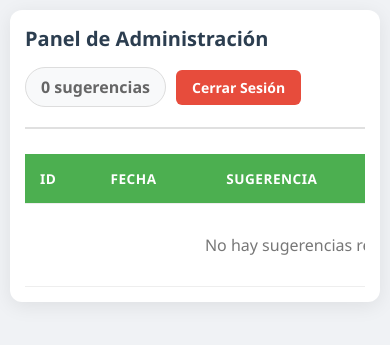
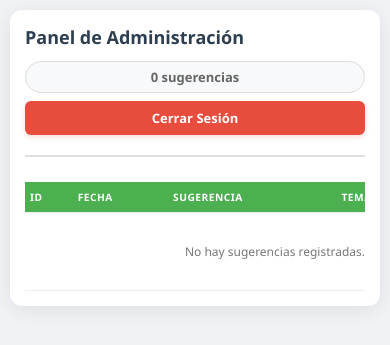
Before and after one commit to Aitor-Gocerra/formularioSugerenciasLosMismos, a PHP site: template src/php/vistas/panelAdmin.php in a window 390 px wide. Shown: the top 345 px of the page. Run offline with PHP 8.4, Linux system fonts and the light colour scheme; the template is opened without the code that fills it, so the values that code supplies are empty.

Commit message:
Cambios en estilos

```diff
--- a/src/css/estiloAdmin.css
+++ b/src/css/estiloAdmin.css
@@ -9,7 +9,7 @@ body {
     font-family: 'Segoe UI', Tahoma, Geneva, Verdana, sans-serif;
     margin: 0;
     padding: 20px;
-    background: #f0f2f5; /* Un gris muy suave, moderno */
+    background: #f0f2f5;
     color: #333;
 }
 
@@ -23,15 +23,15 @@ body {
     box-shadow: 0 4px 20px rgba(0,0,0,0.08);
 }
 
-/* Cabecera con Flexbox (Adiós a los floats y anchos fijos) */
+/* Cabecera con Flexbox */
 #cabecera {
     display: flex;
-    justify-content: space-between; /* Separa título y contador/botón */
-    align-items: center; /* Alinea verticalmente */
+    justify-content: space-between;
+    align-items: center;
     border-bottom: 2px solid #e0e0e0;
     padding-bottom: 20px;
     margin-bottom: 25px;
-    flex-wrap: wrap; /* Permite que baje en móviles */
+    flex-wrap: wrap;
     gap: 15px;
 }
 
@@ -39,56 +39,77 @@ body {
     margin: 0;
     font-size: 24px;
     color: #2c3e50;
-    border: none; /* Quitamos el borde inferior individual */
+    flex: 1 1 auto;
+    min-width: 200px;
+}
+
+/* Contenedor de controles (contador + botón) */
+.controles-header {
+    display: flex;
+    gap: 12px;
+    align-items: center;
+    flex-wrap: wrap;
 }
 
 #cabecera h3 {
     margin: 0;
-    font-size: 16px;
+    font-size: 14px;
     color: #666;
     background-color: #f8f9fa;
     padding: 8px 15px;
     border-radius: 20px;
     border: 1px solid #ddd;
+    white-space: nowrap;
 }
 
-/* Botón de salir */
+/* Botón de salir mejorado */
 .btn-volver {
     text-decoration: none;
     background-color: #e74c3c;
     color: white;
-    padding: 8px 16px;
+    padding: 10px 20px;
     border-radius: 6px;
     font-weight: 600;
     font-size: 14px;
-    transition: background 0.3s ease;
-    display: inline-block;
+    transition: all 0.3s ease;
+    display: inline-flex;
+    align-items: center;
+    justify-content: center;
+    white-space: nowrap;
+    box-shadow: 0 2px 5px rgba(231, 76, 60, 0.2);
 }
 
 .btn-volver:hover {
     background-color: #c0392b;
+    box-shadow: 0 4px 8px rgba(231, 76, 60, 0.3);
+    transform: translateY(-1px);
+}
+
+.btn-volver:active {
+    transform: translateY(0);
 }
 
 /* Contenedor de la tabla para scroll en móviles */
 .tabla-responsive {
     width: 100%;
-    overflow-x: auto; /* Permite scroll horizontal si no cabe */
+    overflow-x: auto;
+    margin-top: 10px;
 }
 
 /* Estilos de la Tabla */
 table {
     width: 100%;
     border-collapse: collapse;
-    min-width: 600px; /* Asegura que no se aplaste demasiado */
+    min-width: 600px;
 }
 
 thead {
-    background-color: #4CAF50; /* Tu color verde corporativo */
+    background-color: #4CAF50;
     color: white;
 }
 
 th, td {
-    padding: 15px;
+    padding: 15px 10px;
     text-align: left;
     border-bottom: 1px solid #eee;
 }
@@ -100,8 +121,12 @@ th {
     letter-spacing: 0.5px;
 }
 
-tr:hover {
-    background-color: #f9fbf9; /* Color muy sutil al pasar el ratón */
+tbody tr {
+    transition: background-color 0.2s ease;
+}
+
+tbody tr:hover {
+    background-color: #f9fbf9;
 }
 
 /* Etiquetas de colores para Tema y Grupo */
@@ -111,6 +136,7 @@ tr:hover {
     border-radius: 12px;
     font-size: 0.85em;
     font-weight: 600;
+    white-space: nowrap;
 }
 
 .tema {
@@ -123,6 +149,21 @@ tr:hover {
     background: #e3f2fd;
     color: #1565c0;
     border: 1px solid #bbdefb;
+}
+
+/* --- RESPONSIVE (TABLETS) --- */
+@media (max-width: 992px) {
+    .contenedor {
+        padding: 20px;
+    }
+
+    table {
+        font-size: 14px;
+    }
+
+    th, td {
+        padding: 12px 8px;
+    }
 }
 
 /* --- RESPONSIVE (MÓVILES) --- */
@@ -138,12 +179,70 @@ tr:hover {
     #cabecera {
         flex-direction: column;
         align-items: flex-start;
+        gap: 12px;
     }
 
     #cabecera h1 {
         font-size: 20px;
+        width: 100%;
     }
 
-    /* Ocultar columnas menos importantes en móvil si quieres,
-       o dejar el scroll horizontal (que ya está activado con .tabla-responsive) */
+    /* Los controles ocupan todo el ancho en móvil */
+    .controles-header {
+        width: 100%;
+        justify-content: space-between;
+    }
+
+    #cabecera h3 {
+        font-size: 13px;
+        padding: 6px 12px;
+        flex: 1;
+        text-align: center;
+    }
+
+    .btn-volver {
+        padding: 8px 16px;
+        font-size: 13px;
+    }
+
+    /* Tabla más compacta en móvil */
+    table {
+        font-size: 13px;
+        min-width: 500px;
+    }
+
+    th, td {
+        padding: 10px 6px;
+    }
+
+    .tema, .grupo {
+        font-size: 0.75em;
+        padding: 3px 8px;
+    }
 }
+
+/* --- RESPONSIVE (MÓVILES PEQUEÑOS) --- */
+@media (max-width: 480px) {
+    #cabecera h1 {
+        font-size: 18px;
+    }
+
+    .controles-header {
+        flex-direction: column;
+        gap: 8px;
+        width: 100%;
+    }
+
+    #cabecera h3,
+    .btn-volver {
+        width: 100%;
+    }
+
+    table {
+        font-size: 12px;
+    }
+
+    th, td {
+        padding: 8px 5px;
+    }
+}
--- a/src/php/vistas/panelAdmin.php
+++ b/src/php/vistas/panelAdmin.php
@@ -4,12 +4,13 @@
     <meta charset="UTF-8">
     <meta name="viewport" content="width=device-width, initial-scale=1.0">
     <title>Panel Admin - Los Mismos</title>
-    <link rel="stylesheet" href="css/estiloAdmin.css"> </head>
+    <link rel="stylesheet" href="css/estiloAdmin.css">
+</head>
 <body>
     <div class="contenedor">
         <div id="cabecera">
             <h1>Panel de Administración</h1>
-            <div style="display:flex; gap:10px; align-items:center;">
+            <div class="controles-header">
                 <?php echo "<h3>" . ($numFilas ?? 0) . " sugerencias</h3>"; ?>
                 <a href="index.php?c=Usuario&m=cerrarSesion" class="btn-volver">Cerrar Sesión</a>
             </div>
@@ -28,11 +29,11 @@
                 </thead>
                 <tbody>
                     <?php
-                        if (!empty($sugerencias)) { // Usando la variable array del controlador nuevo
+                        if (!empty($sugerencias)) {
                             foreach ($sugerencias as $fila) {
                                 echo "<tr>";
                                 echo "<td><strong>#{$fila['idSugerencia']}</strong></td>";
-                                echo "<td>" . date('d/m/Y', strtotime($fila['Fecha'])) . "</td>"; // Formateamos la fecha un poco mejor
+                                echo "<td>" . date('d/m/Y', strtotime($fila['Fecha'])) . "</td>";
                                 echo "<td>{$fila['Texto']}</td>";
                                 echo "<td><span class='tema'>{$fila['Tema']}</span></td>";
                                 echo "<td><span class='grupo'>{$fila['Grupo']}</span></td>";
```
